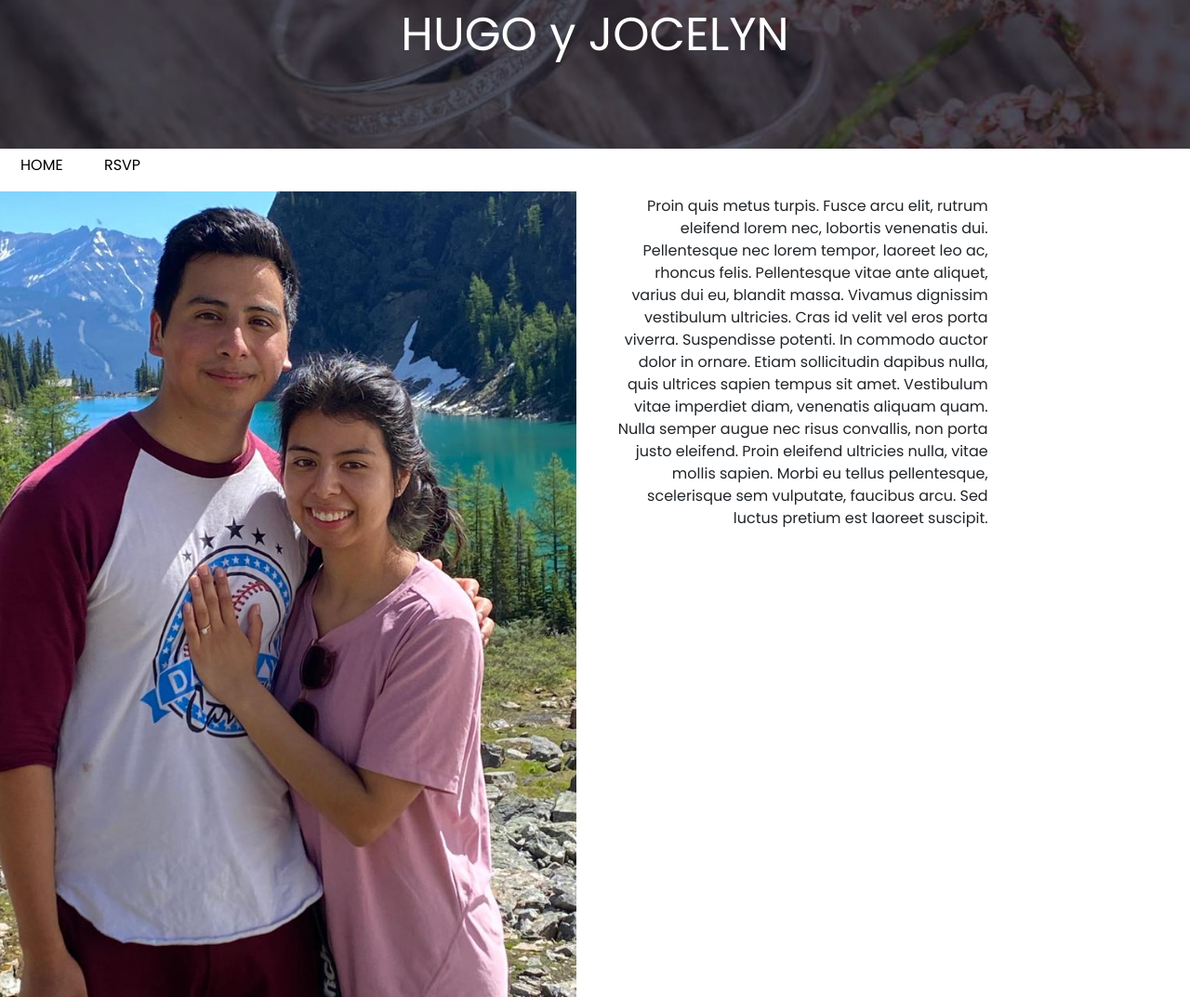
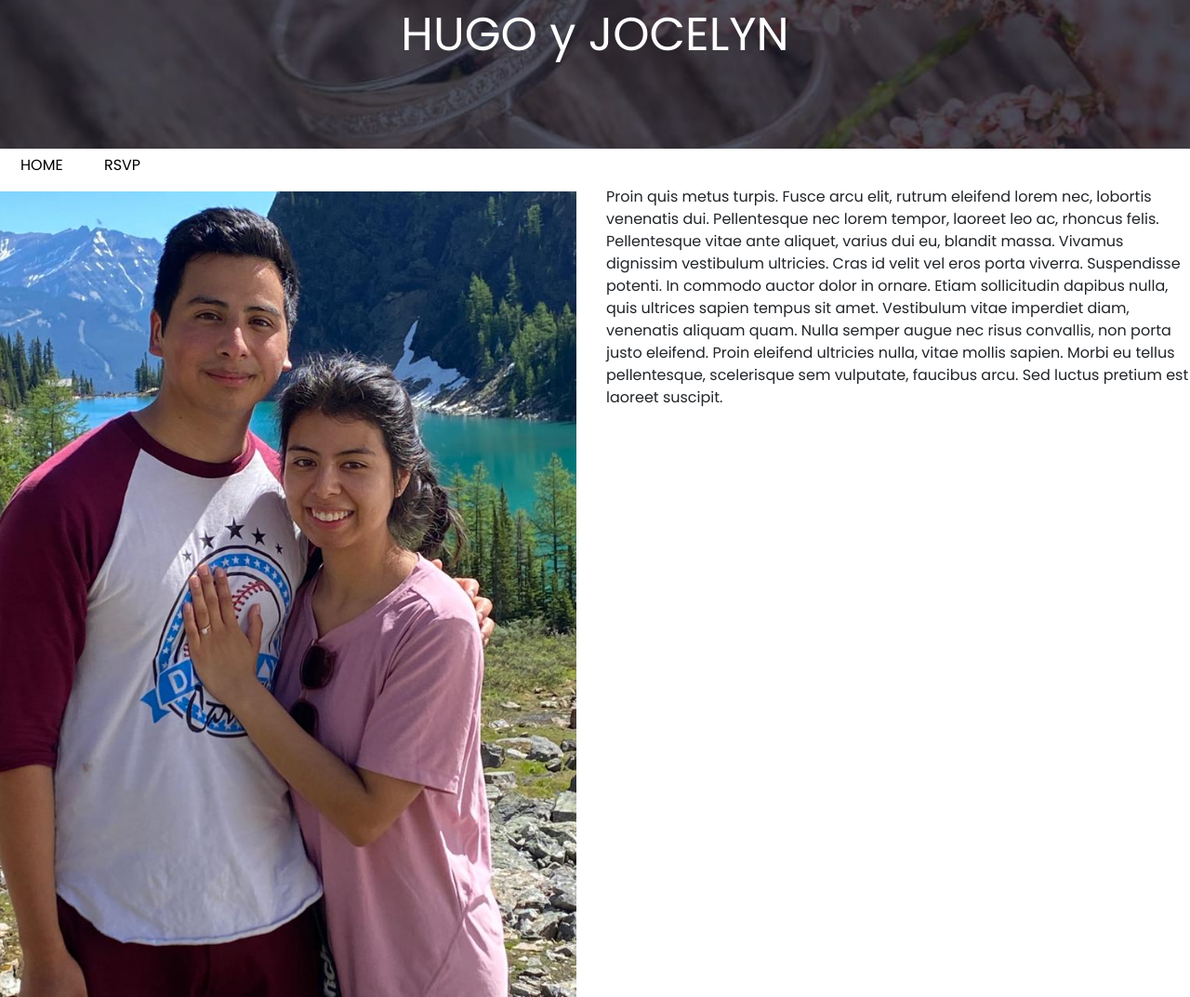
Before and after one commit to jdaublas/SitioFamiliar, a plain HTML site: page index.html in a window 1280 px wide. Shown: the whole page at 93% size. Drawn offline with nearby package versions, Linux system fonts and the light colour scheme.

Commit message:
changed col width

```diff
--- a/index.html
+++ b/index.html
@@ -35,7 +35,7 @@
           <img src="images/main.jpg" alt="" />
         </div>
       </div>
-      <div class="col-4">
+      <div class="col-6">
         <p>
           Proin quis metus turpis. Fusce arcu elit, rutrum eleifend lorem nec,
           lobortis venenatis dui. Pellentesque nec lorem tempor, laoreet leo ac,
--- a/src/styles.css
+++ b/src/styles.css
@@ -62,7 +62,6 @@ img {
 }
 
 p {
-  text-align: right;
-  display: flex;
-  margin-top: 50px;
+  align-items: center;
+  margin-top: 40px;
 }
```
